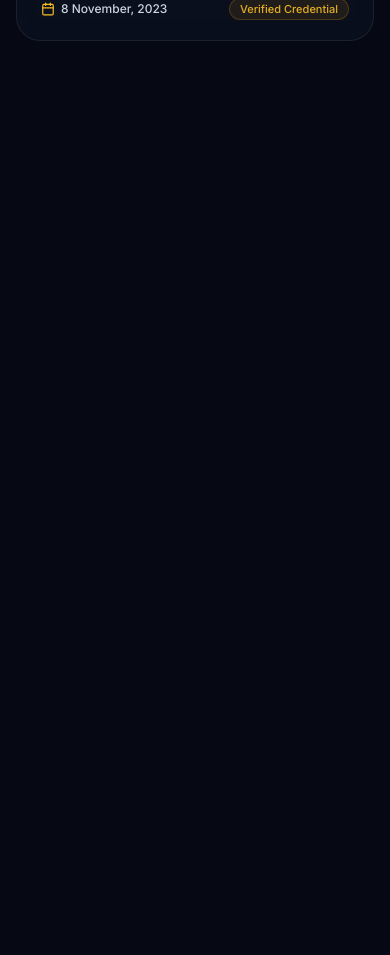
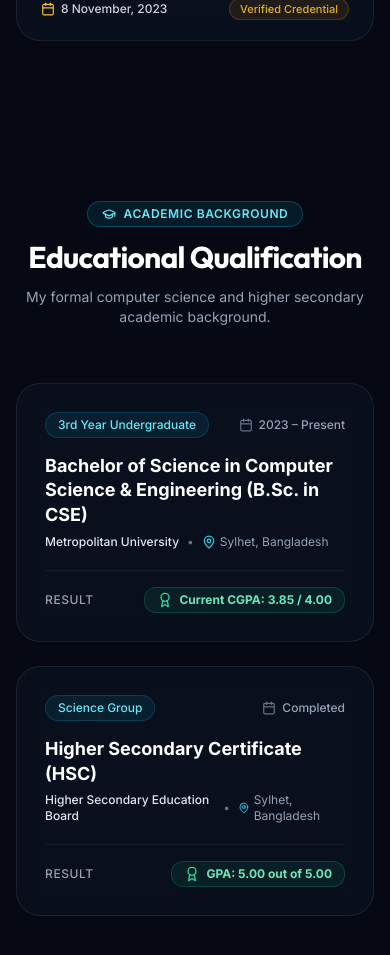
Before and after one commit to Samiha-26/portfolio, a Next.js app: page / in a window 390 px wide. Shown: the part 8800-9755 px from the top of the page. Before the commit the page ends 8921 px from the top, so only its background shows below. Built offline with nearby package versions, Linux system fonts and the light colour scheme.

Commit message:
add educational qualification section

```diff
--- a/src/app/page.tsx
+++ b/src/app/page.tsx
@@ -4,6 +4,7 @@ import About from "@/components/About";
 import Skills from "@/components/Skills";
 import Projects from "@/components/Projects";
 import Certificates from "@/components/Certificates";
+import Education from "@/components/Education";
 
 export default function Home() {
   return (
@@ -14,6 +15,7 @@ export default function Home() {
       <Skills />
       <Projects />
       <Certificates />
+      <Education />
     </main>
   );
 }
--- a/src/components/Education.tsx
+++ b/src/components/Education.tsx
@@ -1,13 +1,13 @@
 import { educationData } from "@/data/portfolioData";
-import { GraduationCap, MapPin, Calendar, CheckCircle2 } from "lucide-react";
+import { GraduationCap, MapPin, Calendar, Award } from "lucide-react";
 
 export default function Education() {
   return (
     <section id="education" className="py-20 relative">
-      <div className="max-w-7xl mx-auto px-4 sm:px-6 lg:px-8">
+      <div className="max-w-5xl mx-auto px-4 sm:px-6 lg:px-8">
 
         {/* Section Header */}
-        <div className="text-center max-w-3xl mx-auto space-y-3 mb-16">
+        <div className="text-center max-w-2xl mx-auto space-y-3 mb-14">
           <div className="inline-flex items-center gap-2 px-3.5 py-1 rounded-full border border-cyan-500/30 bg-cyan-500/10 text-cyan-300 text-xs font-semibold uppercase tracking-wider">
             <GraduationCap className="w-3.5 h-3.5" />
             <span>Academic Background</span>
@@ -15,53 +15,56 @@ export default function Education() {
           <h2 className="text-3xl sm:text-4xl font-heading font-bold text-white tracking-tight">
             Educational Qualification
           </h2>
-          <p className="text-slate-400 text-base sm:text-lg">
-            My formal computer science and academic foundations.
+          <p className="text-slate-400 text-sm sm:text-base">
+            My formal computer science and higher secondary academic background.
           </p>
         </div>
 
-        {/* Education Timeline Cards */}
-        <div className="max-w-4xl mx-auto space-y-8">
+        {/* Clean, Simple Education Cards */}
+        <div className="grid grid-cols-1 md:grid-cols-2 gap-6">
           {educationData.map((edu, idx) => (
             <div
               key={idx}
-              className="glass-card rounded-3xl p-6 sm:p-8 border border-white/10 hover:border-cyan-500/30 transition-all relative overflow-hidden"
+              className="glass-card rounded-3xl p-7 border border-white/10 hover:border-cyan-500/30 transition-all flex flex-col justify-between space-y-5 group"
             >
-              {/* Decorative Accent */}
-              <div className="absolute top-0 left-0 w-2 h-full bg-gradient-to-b from-cyan-500 to-indigo-600" />
-
-              <div className="flex flex-col sm:flex-row sm:items-start justify-between gap-4 mb-4">
-                <div>
-                  <span className="inline-block px-3 py-1 rounded-full text-xs font-semibold bg-cyan-500/10 text-cyan-300 border border-cyan-500/20 mb-2">
+              <div className="space-y-4">
+                {/* Status & Period Bar */}
+                <div className="flex items-center justify-between gap-2 text-xs">
+                  <span className="px-3 py-1 rounded-full font-medium bg-cyan-500/10 text-cyan-300 border border-cyan-500/20">
                     {edu.status}
                   </span>
-                  <h3 className="text-xl sm:text-2xl font-bold text-white tracking-tight">
+                  <span className="flex items-center gap-1.5 text-slate-400 font-medium">
+                    <Calendar className="w-3.5 h-3.5 text-slate-500" />
+                    <span>{edu.period}</span>
+                  </span>
+                </div>
+
+                {/* Degree & Institution */}
+                <div className="space-y-1.5">
+                  <h3 className="text-lg sm:text-xl font-bold text-white group-hover:text-cyan-300 transition-colors leading-snug">
                     {edu.degree}
                   </h3>
-                  <div className="flex flex-wrap items-center gap-4 text-xs sm:text-sm text-slate-300 mt-1.5">
+                  <div className="flex items-center gap-2 text-xs sm:text-sm text-slate-300">
                     <span className="font-medium text-slate-200">{edu.institution}</span>
+                    <span className="text-slate-500">•</span>
                     <span className="flex items-center gap-1 text-slate-400">
                       <MapPin className="w-3.5 h-3.5 text-cyan-400" />
                       <span>{edu.location}</span>
                     </span>
                   </div>
                 </div>
-
-                <div className="flex items-center gap-1.5 text-xs sm:text-sm font-semibold text-slate-300 bg-white/5 border border-white/10 px-3 py-1.5 rounded-full shrink-0">
-                  <Calendar className="w-4 h-4 text-cyan-400" />
-                  <span>{edu.period}</span>
-                </div>
               </div>
 
-              {/* Details List */}
-              <ul className="space-y-2 mt-4 pt-4 border-t border-white/5">
-                {edu.details.map((detail, dIdx) => (
-                  <li key={dIdx} className="flex items-start gap-2.5 text-xs sm:text-sm text-slate-300 leading-relaxed">
-                    <CheckCircle2 className="w-4 h-4 text-cyan-400 shrink-0 mt-0.5" />
-                    <span>{detail}</span>
-                  </li>
-                ))}
-              </ul>
+              {/* Prominent Result Badge (GPA / CGPA) */}
+              {edu.result && (
+                <div className="pt-4 border-t border-white/5 flex items-center justify-between">
+                  <span className="text-xs text-slate-400 uppercase tracking-wider font-medium">Result</span>
+                  <div className="inline-flex items-center gap-1.5 px-3 py-1 rounded-xl bg-emerald-500/10 border border-emerald-500/25 text-emerald-300 text-xs sm:text-sm font-bold shadow-sm">
+                    <Award className="w-4 h-4 text-emerald-400" />
+                    <span>{edu.result}</span>
+                  </div>
+                </div>
+              )}
 
             </div>
           ))}
--- a/src/data/portfolioData.ts
+++ b/src/data/portfolioData.ts
@@ -161,11 +161,7 @@ export const educationData: Education[] = [
     location: "Sylhet, Bangladesh",
     period: "2023 – Present",
     status: "3rd Year Undergraduate",
-    details: [
-      "Core coursework: Data Structures, Algorithms, Database Management Systems, Object Oriented Programming, Software Engineering, and Web Technologies.",
-      "Active participant in technical seminars, student research conferences, and hackathons.",
-      "Developing production-ready web platforms with modern frontend frameworks and backend systems."
-    ]
+    result: "Current CGPA: 3.85 / 4.00",
   },
   {
     degree: "Higher Secondary Certificate (HSC)",
@@ -173,9 +169,7 @@ export const educationData: Education[] = [
     location: "Sylhet, Bangladesh",
     period: "Completed",
     status: "Science Group",
-    details: [
-      "Rigorous science background focusing on Mathematics, Physics, Chemistry, and Information & Communication Technology (ICT)."
-    ]
+    result: "GPA: 5.00 out of 5.00",
   }
 ];
 
--- a/src/types/index.ts
+++ b/src/types/index.ts
@@ -29,7 +29,8 @@ export interface Education {
   location: string;
   period: string;
   status: string;
-  details: string[];
+  result?: string;
+  details?: string[];
 }
 
 export interface Certificate {
```
